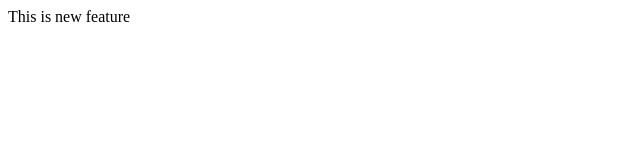
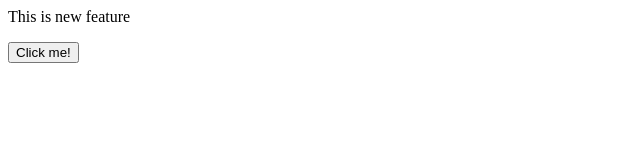
Before and after one commit to Ethicstapan/loc, a plain HTML site: page index.html in a window 1280 px wide. Shown: the whole page, without its empty margins (0-640 px from the left). Drawn offline with Linux system fonts and the light colour scheme.

Commit message:
Add button

```diff
--- a/index.html
+++ b/index.html
@@ -1 +1,2 @@
 <p>This is new feature</p>
+<p><button>Click me!</button></p>
```
